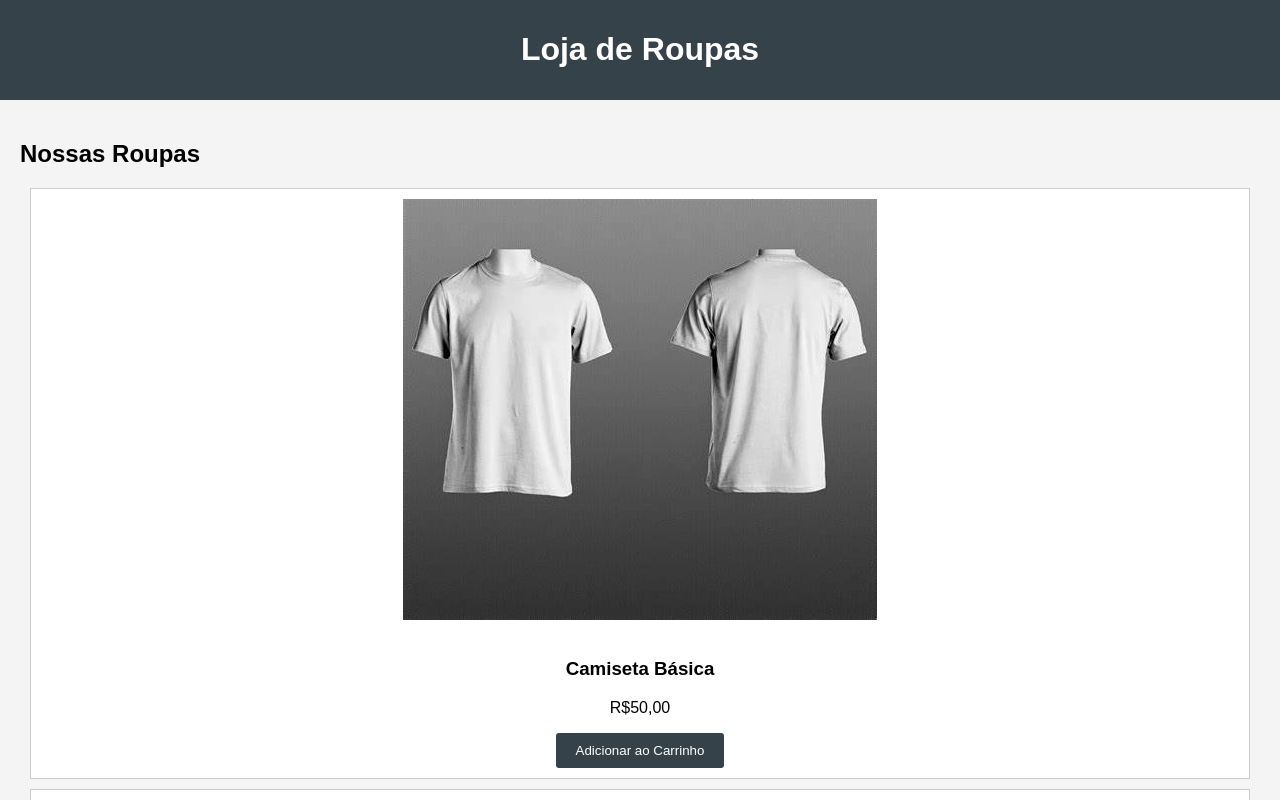
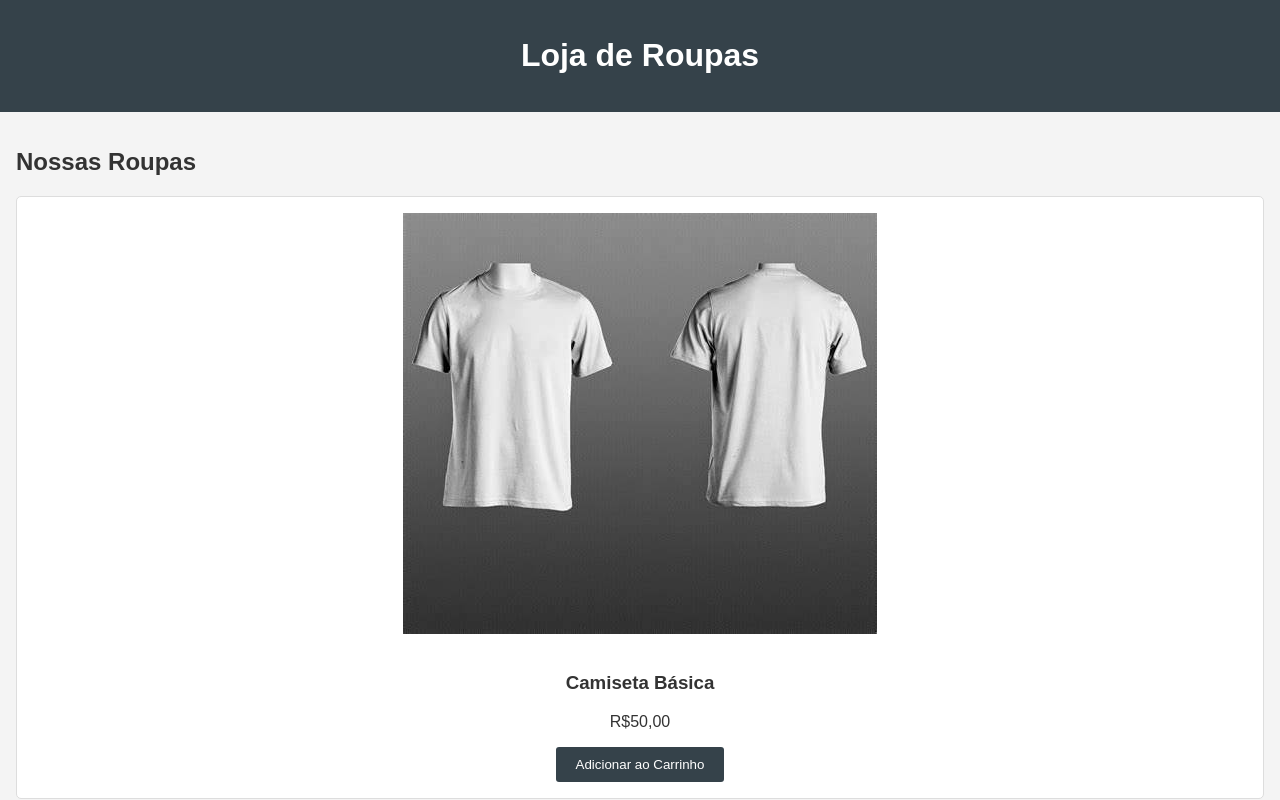
Before and after one commit to w-jardim/projeto-fullstack, a plain HTML site: page index.html in a window 1280 px wide. Shown: the top 800 px of the page. Drawn offline with Linux system fonts and the light colour scheme.

Commit message:
estilização css002

```diff
--- a/styles.css
+++ b/styles.css
@@ -4,20 +4,20 @@ body {
     background-color: #f4f4f4;
     margin: 0;
     padding: 0;
-    color #333;
+    color: #333;
 }
 
 header {
     background: #35424a;
     color: #ffffff;
-    padding: 10px 0;
+    padding: 1em;
     text-align: center;
 }
 
 main {
     display: flex;
-    jjustify-content: space -between;
-    padding: 20px;
+    justify-content: space-between;
+    padding: 1em;
 }
 #produtos {
     flex: 3;
@@ -25,14 +25,14 @@ main {
 }
 .produto {
     background: #ffffff;
-    border: 1px solid #ccc;
-    margin: 10px;
-    padding: 10px;
+    border: 1px solid #ddd;
+    margin:  0.5em 0;
+    padding: 1em;
     text-align: center;
-    border-radius: ;
+    border-radius: 5px;
 }
 .produto img {
-    max-width: 100%;
+    max-width: 150%;
     margin-bottom: 1em;
 }
 #carrinho {
```
